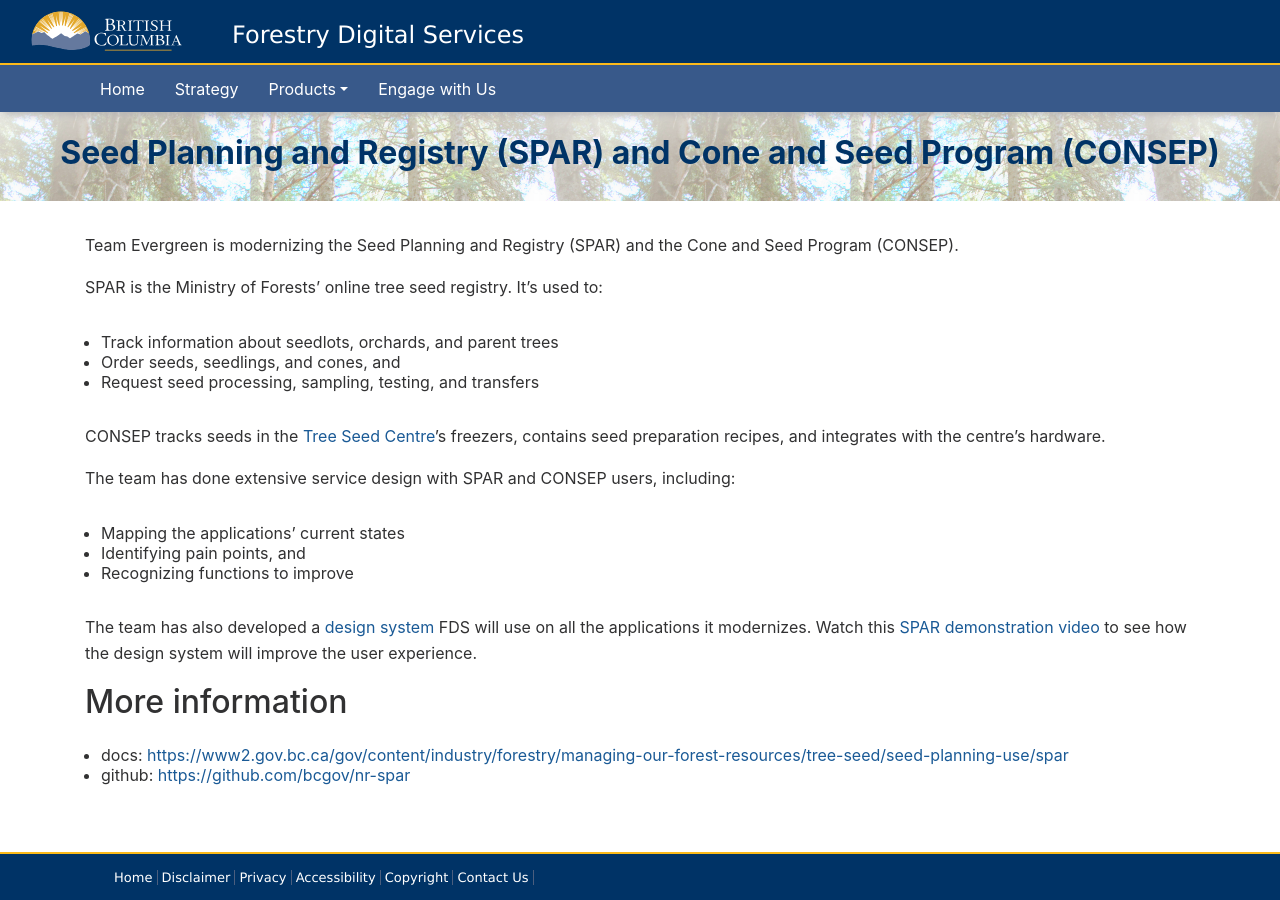
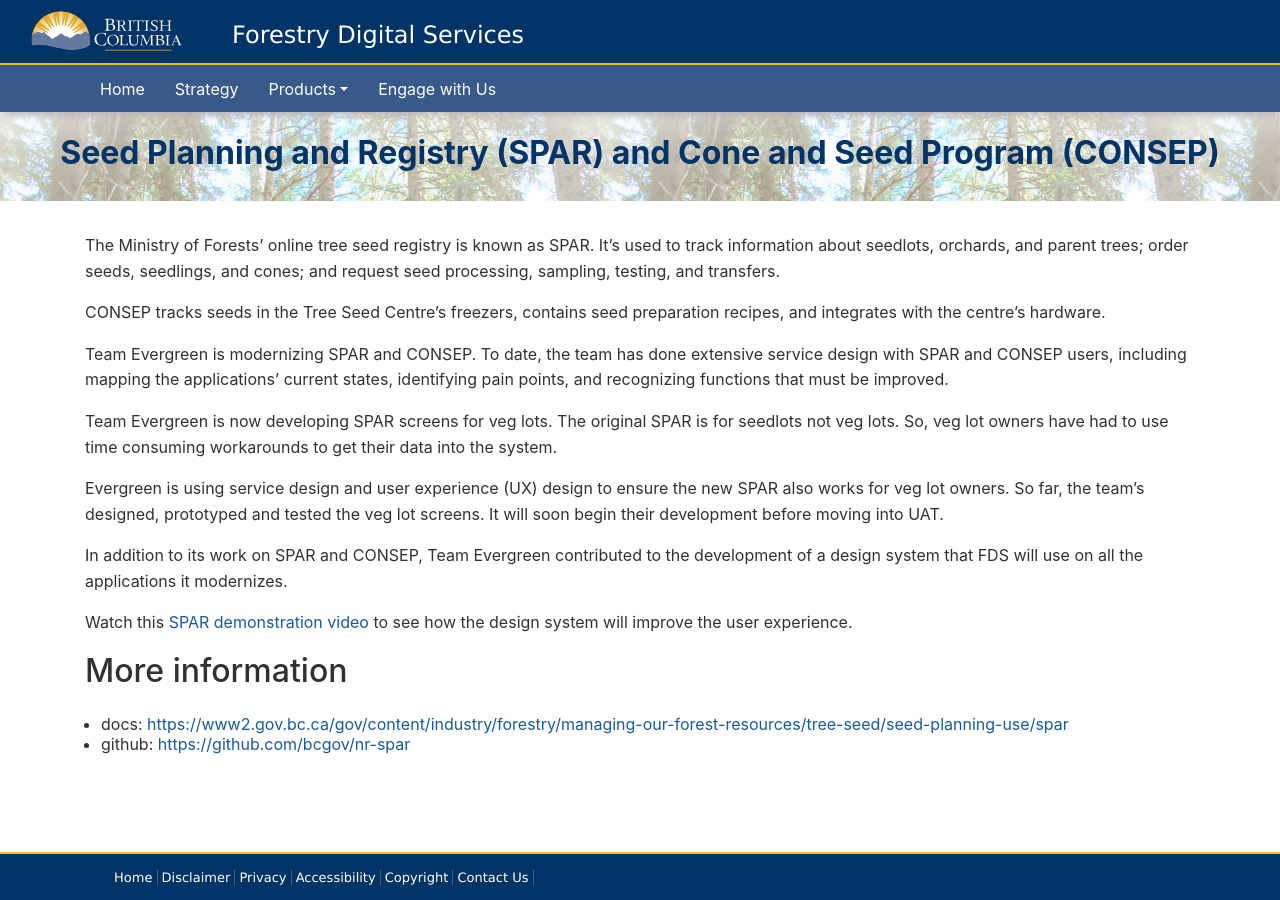
Before and after one commit to bcgov/forestry-digital-services, a Jekyll site: the page built from collections/_applications/spar.md, in a window 1280 px wide. Built offline with Jekyll 4.4.1, drawn with Linux system fonts in a browser that asks for light colours; nearby versions of some CDN libraries.

Commit message:
Update spar.md
October 2023 updates

```diff
--- a/collections/_applications/spar.md
+++ b/collections/_applications/spar.md
@@ -5,22 +5,19 @@
 order: 8
 description:
 ---
+The Ministry of Forests' online tree seed registry is known as SPAR. It’s used to track information about seedlots, orchards, and parent trees; order seeds, seedlings, and cones; and request seed processing, sampling, testing, and transfers.
 
-Team Evergreen is modernizing the Seed Planning and Registry (SPAR) and the Cone and Seed Program (CONSEP).
+CONSEP tracks seeds in the Tree Seed Centre’s freezers, contains seed preparation recipes, and integrates with the centre’s hardware.
 
-SPAR is the Ministry of Forests’ online tree seed registry. It's used to:
-- Track information about seedlots, orchards, and parent trees
-- Order seeds, seedlings, and cones, and
-- Request seed processing, sampling, testing, and transfers
+Team Evergreen is modernizing SPAR and CONSEP. To date, the team has done extensive service design with SPAR and CONSEP users, including mapping the applications’ current states, identifying pain points, and recognizing functions that must be improved.
 
-CONSEP tracks seeds in the [Tree Seed Centre](https://www2.gov.bc.ca/gov/content?id=B33FA5CCACF949158DA2DA602A6D9C5F)'s freezers, contains seed preparation recipes, and integrates with the centre’s hardware.
+Team Evergreen is now developing SPAR screens for veg lots. The original SPAR is for seedlots not veg lots. So, veg lot owners have had to use time consuming workarounds to get their data into the system.
 
-The team has done extensive service design with SPAR and CONSEP users, including:
-- Mapping the applications’ current states
-- Identifying pain points, and
-- Recognizing functions to improve
+Evergreen is using service design and user experience (UX) design to ensure the new SPAR also works for veg lot owners. So far, the team's designed, prototyped and tested the veg lot screens. It will soon begin their development before moving into UAT.
 
-The team has also developed a [design system](https://bcgov.github.io/forestry-digital-services/applications/system.html) FDS will use on all the applications it modernizes. Watch this [SPAR demonstration video](https://www.youtube.com/watch?v=3fSDjj-bAbE) to see how the design system will improve the user experience.
+In addition to its work on SPAR and CONSEP, Team Evergreen contributed to the development of a design system that FDS will use on all the applications it modernizes.
+
+Watch this [SPAR demonstration video](https://www.youtube.com/watch?v=3fSDjj-bAbE) to see how the design system will improve the user experience.
 
 ## More information
 - docs:  [https://www2.gov.bc.ca/gov/content/industry/forestry/managing-our-forest-resources/tree-seed/seed-planning-use/spar](https://www2.gov.bc.ca/gov/content/industry/forestry/managing-our-forest-resources/tree-seed/seed-planning-use/spar)
```
